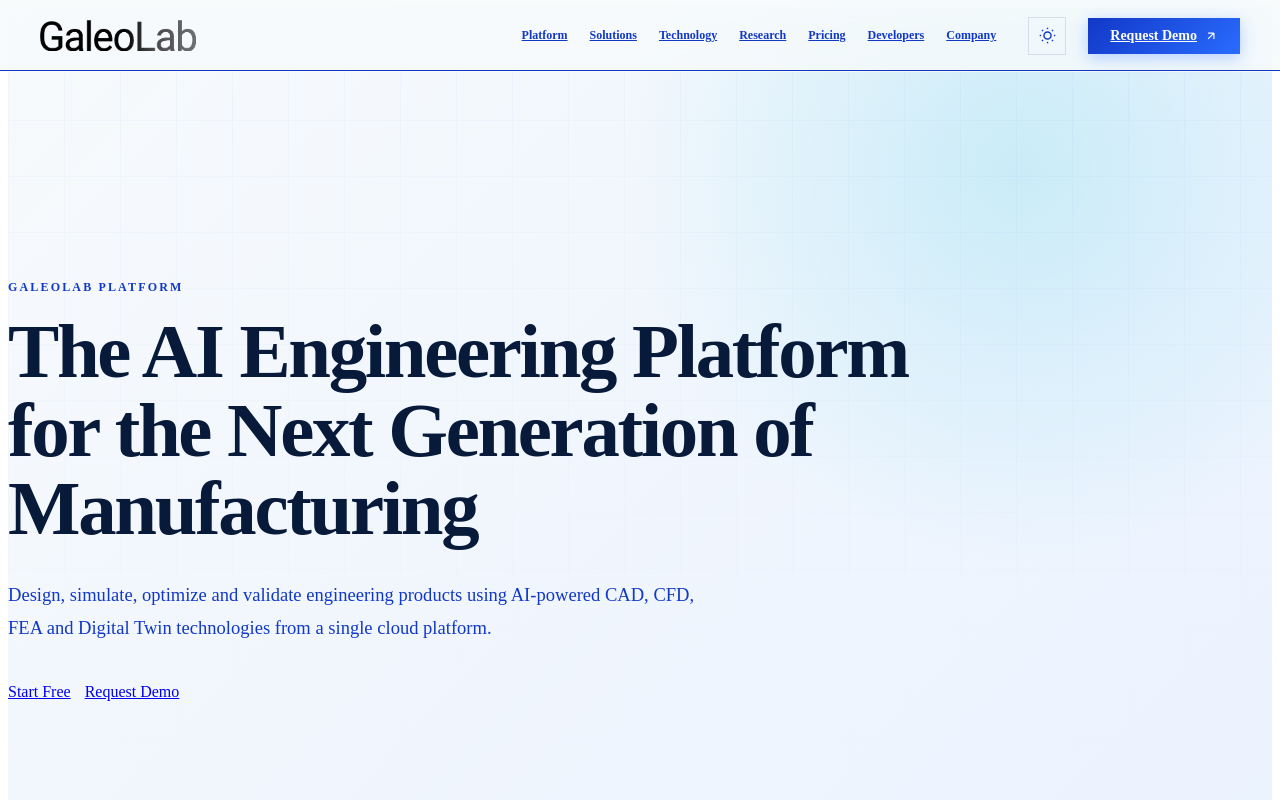
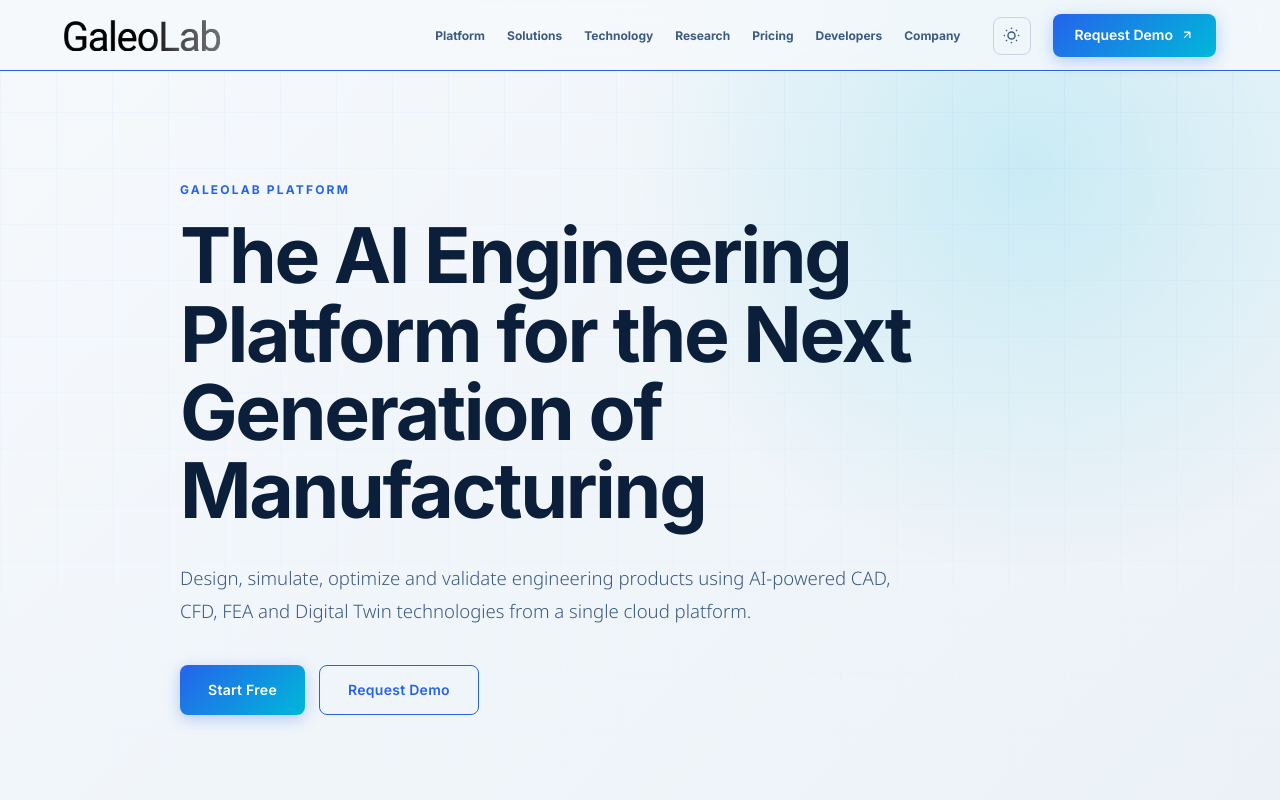
Before and after one commit to galeolabx/galeolab, a React (Vite) app in the folder client/: page /#/ in a window 1280 px wide. Shown: the top 800 px of the page. Built offline with nearby package versions, Linux system fonts and the light colour scheme.

Commit message:
Refactor CSS variables and update styles
Updated CSS variables and styles for improved design consistency.

```diff
--- a/client/src/index.css
+++ b/client/src/index.css
@@ -1,58 +1,239 @@
+@import url('https://fonts.googleapis.com/css2?family=Inter:wght@300;400;500;600;700;800&family=Noto+Sans:wght@300;400;500;600&display=swap');
+
 :root {
-  --color-bg-primary: #F7FAFC;
-  --color-bg-secondary: #071A3A;
-  --color-bg-card: #FFFFFF;
+  --color-bg-primary:      #F6F9FC;
+  --color-bg-secondary:    #EAF1F7;
+  --color-bg-card:         #FFFFFF;
+  --color-bg-card-hover:   #F0F7FF;
 
-  --color-accent-primary: #1238C7;
-  --color-accent-secondary: #13A8D8;
-  --color-accent-bright: #296CFF;
-  --color-accent-teal: #00C9AE;
+  --color-accent-primary:  #2563EB;
+  --color-accent-secondary:#00B8D9;
+  --color-accent-bright:   #60A5FA;
+  --color-accent-glow:     rgba(37, 99, 235, 0.08);
+  --color-accent-border:   rgba(37, 99, 235, 0.15);
 
-  --color-text-primary: #071A3A;
-  --color-text-secondary: #1238C7;
-  --color-text-muted: #5F718A;
-  --color-text-light: #F7FAFC;
+  --color-text-primary:    #0B1F3A;
+  --color-text-secondary:  #3D5A80;
+  --color-text-muted:      #6B8CAE;
+  --color-text-light:      #F6F9FC;
 
-  --color-border: #D5DEEA;
+  --color-border:          #C7D3E0;
+  --color-footer-bg:       #0B1F3A;
 
-  --color-footer-bg: #07101F;
+  --color-navbar-bg:            rgba(246, 249, 252, 0.8);
+  --color-navbar-bg-scrolled:   rgba(246, 249, 252, 0.96);
+  --color-navbar-border:        #C7D3E0;
+  --color-mobile-menu-bg:       rgba(246, 249, 252, 0.98);
 
-  --color-navbar-bg: rgba(247, 250, 252, 0.8);
-  --color-navbar-bg-scrolled: rgba(247, 250, 252, 0.96);
-  --color-navbar-border: #D5DEEA;
-  --color-mobile-menu-bg: rgba(247, 250, 252, 0.98);
+  --gradient-hero:   linear-gradient(135deg, #F6F9FC 0%, #EAF1F7 100%);
+  --gradient-blue:   linear-gradient(135deg, #2563EB, #00B8D9);
+  --gradient-card:   linear-gradient(145deg, #FFFFFF, #F6F9FC);
+  --gradient-glow:   radial-gradient(ellipse at center, rgba(37,99,235,0.06) 0%, transparent 70%);
 
-  --gradient-hero: linear-gradient(
-    135deg,
-    #F7FAFC 0%,
-    #EAF2FF 100%
-  );
+  --border-card:     1px solid #C7D3E0;
+  --border-bright:   1px solid rgba(37, 99, 235, 0.4);
 
-  --gradient-blue: linear-gradient(
-    135deg,
-    #1238C7,
-    #296CFF
-  );
+  --shadow-card:     0 2px 16px rgba(11, 31, 58, 0.08), 0 0 0 1px rgba(199,211,224,0.6);
+  --shadow-blue:     0 8px 32px rgba(37, 99, 235, 0.18);
+  --shadow-button:   0 4px 16px rgba(37, 99, 235, 0.3);
 
-  --gradient-card: linear-gradient(
-    145deg,
-    #FFFFFF,
-    #F7FAFC
-  );
+  --font-display:    'Inter', sans-serif;
+  --font-body:       'Noto Sans', sans-serif;
 
-  --gradient-glow: radial-gradient(
-    ellipse at center,
-    rgba(41, 108, 255, 0.08) 0%,
-    transparent 70%
-  );
+  --section-padding: 100px 0;
+  --container-max:   1200px;
+  --container-pad:   0 24px;
 
-  --border-card: 1px solid #D5DEEA;
-  --border-bright: 1px solid rgba(41, 108, 255, 0.4);
+  --transition-fast: 0.2s ease;
+  --transition-med:  0.35s ease;
+  --transition-slow: 0.6s ease;
 
-  --shadow-card:
-    0 2px 16px rgba(7, 26, 58, 0.08),
-    0 0 0 1px rgba(213, 222, 234, 0.6);
+  --radius-sm: 8px;
+  --radius-md: 12px;
+  --radius-lg: 20px;
+  --radius-xl: 32px;
+}
 
-  --shadow-blue: 0 8px 32px rgba(41, 108, 255, 0.18);
-  --shadow-button: 0 4px 16px rgba(41, 108, 255, 0.3);
+[data-theme='dark'] {
+  --color-bg-primary:      #0B1220;
+  --color-bg-secondary:    #111A2E;
+  --color-bg-card:         #131E33;
+  --color-bg-card-hover:   #16233D;
+
+  --color-text-primary:    #EAF1F7;
+  --color-text-secondary:  #A9BEDA;
+  --color-text-muted:      #6B8CAE;
+  --color-text-light:      #0B1F3A;
+
+  --color-border:          #22314F;
+  --color-footer-bg:       #060B14;
+
+  --color-navbar-bg:            rgba(11, 18, 32, 0.8);
+  --color-navbar-bg-scrolled:   rgba(11, 18, 32, 0.96);
+  --color-navbar-border:        #22314F;
+  --color-mobile-menu-bg:       rgba(11, 18, 32, 0.98);
+
+  --gradient-hero: linear-gradient(135deg, #0B1220 0%, #111A2E 100%);
+  --gradient-card: linear-gradient(145deg, #131E33, #0B1220);
+
+  --border-card:     1px solid #22314F;
+  --shadow-card:     0 2px 16px rgba(0,0,0,0.4), 0 0 0 1px rgba(34,49,79,0.6);
 }
+
+*, *::before, *::after {
+  box-sizing: border-box;
+  margin: 0;
+  padding: 0;
+}
+
+html {
+  scroll-behavior: smooth;
+  font-size: 16px;
+}
+
+body {
+  font-family: var(--font-body);
+  background-color: var(--color-bg-primary);
+  color: var(--color-text-primary);
+  line-height: 1.6;
+  -webkit-font-smoothing: antialiased;
+  text-rendering: optimizeLegibility;
+  overflow-x: hidden;
+  transition: background-color 0.3s ease, color 0.3s ease;
+}
+
+::-webkit-scrollbar { width: 5px; }
+::-webkit-scrollbar-track { background: var(--color-bg-secondary); }
+::-webkit-scrollbar-thumb { background: var(--color-accent-bright); border-radius: 3px; }
+::-webkit-scrollbar-thumb:hover { background: var(--color-accent-primary); }
+
+a { text-decoration: none; color: inherit; transition: color var(--transition-fast); }
+
+.container {
+  max-width: var(--container-max);
+  margin: 0 auto;
+  padding: var(--container-pad);
+}
+
+section { padding: var(--section-padding); position: relative; }
+
+::selection { background: rgba(37,99,235,0.15); color: var(--color-text-primary); }
+
+@keyframes fadeInUp {
+  from { opacity: 0; transform: translateY(28px); }
+  to   { opacity: 1; transform: translateY(0); }
+}
+
+@keyframes fadeIn {
+  from { opacity: 0; }
+  to   { opacity: 1; }
+}
+
+@keyframes float {
+  0%, 100% { transform: translateY(0px); }
+  50%       { transform: translateY(-12px); }
+}
+
+@keyframes gridMove {
+  0%   { background-position: 0 0; }
+  100% { background-position: 40px 40px; }
+}
+
+@keyframes rotateSlow {
+  from { transform: rotate(0deg); }
+  to   { transform: rotate(360deg); }
+}
+
+@keyframes shimmer {
+  0%   { opacity: 0.4; }
+  50%  { opacity: 1; }
+  100% { opacity: 0.4; }
+}
+
+@keyframes lineGrow {
+  from { transform: scaleX(0); }
+  to   { transform: scaleX(1); }
+}
+
+h1, h2, h3, h4, h5, h6 {
+  font-family: var(--font-display);
+  line-height: 1.1;
+  color: var(--color-text-primary);
+}
+
+.section-label {
+  display: inline-block;
+  font-family: var(--font-display);
+  font-size: 12px;
+  font-weight: 500;
+  letter-spacing: 0.18em;
+  text-transform: uppercase;
+  color: var(--color-accent-primary);
+  margin-bottom: 20px;
+}
+
+.section-title {
+  font-family: var(--font-display);
+  font-size: clamp(30px, 3vw, 54px);
+  font-weight: 500;
+  line-height: 1.1;
+  letter-spacing: -0.02em;
+  margin-bottom: 24px;
+  color: var(--color-text-primary);
+}
+
+.section-title span { color: var(--color-accent-primary); }
+
+.btn-primary {
+  display: inline-flex;
+  align-items: center;
+  gap: 8px;
+  padding: 14px 28px;
+  background: var(--gradient-blue);
+  color: #ffffff;
+  border: none;
+  border-radius: var(--radius-sm);
+  font-family: var(--font-display);
+  font-size: 14px;
+  font-weight: 600;
+  cursor: pointer;
+  transition: transform var(--transition-fast), box-shadow var(--transition-fast), opacity var(--transition-fast);
+  box-shadow: var(--shadow-button);
+  letter-spacing: 0.02em;
+}
+
+.btn-primary:hover {
+  transform: translateY(-2px);
+  box-shadow: 0 8px 24px rgba(37,99,235,0.35);
+}
+
+.btn-outline {
+  display: inline-flex;
+  align-items: center;
+  gap: 8px;
+  padding: 13px 28px;
+  background: transparent;
+  color: var(--color-accent-primary);
+  border: 1.5px solid var(--color-accent-primary);
+  border-radius: var(--radius-sm);
+  font-family: var(--font-display);
+  font-size: 14px;
+  font-weight: 600;
+  cursor: pointer;
+  transition: all var(--transition-fast);
+  letter-spacing: 0.02em;
+}
+
+.btn-outline:hover {
+  background: var(--color-accent-glow);
+  transform: translateY(-2px);
+  box-shadow: var(--shadow-blue);
+}
+
+@media (max-width: 768px) {
+  :root { --section-padding: 72px 0; }
+}
+
+@media (max-width: 480px) {
+  :root { --section-padding: 52px 0; }
+}
```
